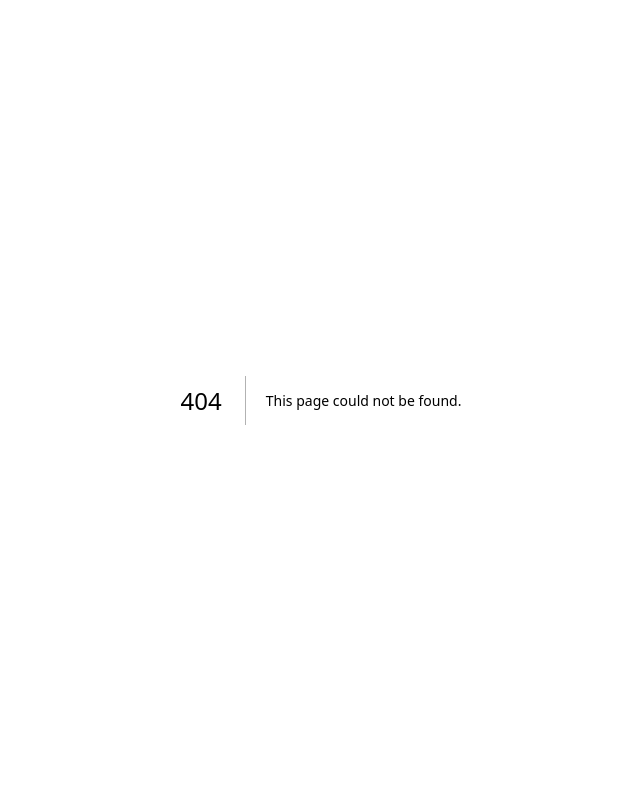
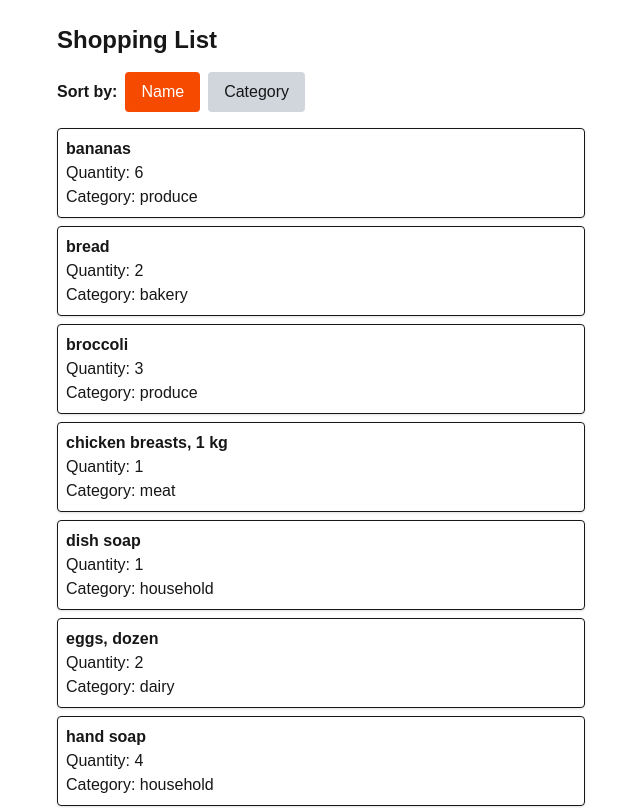
Before and after one commit to karamjitminhas/cprg306-assignments, a Next.js app: page /week-6 in a window 1280 px wide. Before the commit this address had no page. Shown: the top 808 px of the page, without its empty margins (319-959 px from the left). Built offline with nearby package versions, Linux system fonts and the light colour scheme.

Commit message:
week 6 assignment

```diff
--- a/app/page.js
+++ b/app/page.js
@@ -40,6 +40,14 @@ function HomePage() {
             Go to Week 5
           </Link>
         </li>
+        <li>
+          <Link
+            href="/week-6"
+            className="text-blue-600 hover:text-blue-800 hover:underline"
+          >
+            Go to Week 6
+          </Link>
+        </li>
       </ul>
     </main>
   );
--- /dev/null
+++ b/app/week-6/item-list.js
@@ -0,0 +1,48 @@
+'use client';
+
+import { useState } from 'react';
+import Item from './item';
+import itemsData from './items.json';
+
+export default function ItemList() {
+  const [sortBy, setSortBy] = useState('name');
+
+  const sortedItems = [...itemsData].sort((a, b) => {
+    if (sortBy === 'name') {
+      return a.name.localeCompare(b.name);
+    } else if (sortBy === 'category') {
+      return a.category.localeCompare(b.category);
+    }
+    return 0;
+  });
+
+  return (
+    <div>
+      <div className="mb-4">
+        <span className="mr-2 font-semibold">Sort by:</span>
+        <button
+          className={`mr-2 px-4 py-2 rounded ${
+            sortBy === 'name' ? 'bg-orange-600 text-white' : 'bg-gray-300'
+          }`}
+          onClick={() => setSortBy('name')}
+        >
+          Name
+        </button>
+        <button
+          className={`px-4 py-2 rounded ${
+            sortBy === 'category' ? 'bg-orange-600 text-white' : 'bg-gray-300'
+          }`}
+          onClick={() => setSortBy('category')}
+        >
+          Category
+        </button>
+      </div>
+
+      <ul>
+        {sortedItems.map((item) => (
+          <Item key={item.id} {...item} />
+        ))}
+      </ul>
+    </div>
+  );
+}
--- /dev/null
+++ b/app/week-6/item.js
@@ -0,0 +1,9 @@
+export default function Item({ name, quantity, category }) {
+  return (
+    <li className="border p-2 my-2 rounded shadow-sm">
+      <p className="font-bold">{name}</p>
+      <p>Quantity: {quantity}</p>
+      <p>Category: {category}</p>
+    </li>
+  );
+}
--- /dev/null
+++ b/app/week-6/items.json
@@ -0,0 +1,74 @@
+[
+  {
+    "id": "1",
+    "name": "milk, 4 L",
+    "quantity": 1,
+    "category": "dairy"
+  },
+  {
+    "id": "2",
+    "name": "bread",
+    "quantity": 2,
+    "category": "bakery"
+  },
+  {
+    "id": "3",
+    "name": "eggs, dozen",
+    "quantity": 2,
+    "category": "dairy"
+  },
+  {
+    "id": "4",
+    "name": "bananas",
+    "quantity": 6,
+    "category": "produce"
+  },
+  {
+    "id": "5",
+    "name": "broccoli",
+    "quantity": 3,
+    "category": "produce"
+  },
+  {
+    "id": "6",
+    "name": "chicken breasts, 1 kg",
+    "quantity": 1,
+    "category": "meat"
+  },
+  {
+    "id": "7",
+    "name": "pasta sauce",
+    "quantity": 3,
+    "category": "canned goods"
+  },
+  {
+    "id": "8",
+    "name": "spaghetti, 454 g",
+    "quantity": 2,
+    "category": "dry goods"
+  },
+  {
+    "id": "9",
+    "name": "toilet paper, 12 pack",
+    "quantity": 1,
+    "category": "household"
+  },
+  {
+    "id": "10",
+    "name": "paper towels, 6 pack",
+    "quantity": 1,
+    "category": "household"
+  },
+  {
+    "id": "11",
+    "name": "dish soap",
+    "quantity": 1,
+    "category": "household"
+  },
+  {
+    "id": "12",
+    "name": "hand soap",
+    "quantity": 4,
+    "category": "household"
+  }
+]
--- /dev/null
+++ b/app/week-6/page.js
@@ -0,0 +1,10 @@
+import ItemList from './item-list';
+
+export default function Week6Page() {
+  return (
+    <main className="p-6 max-w-xl mx-auto">
+      <h1 className="text-2xl font-bold mb-4">Shopping List</h1>
+      <ItemList />
+    </main>
+  );
+}
```
